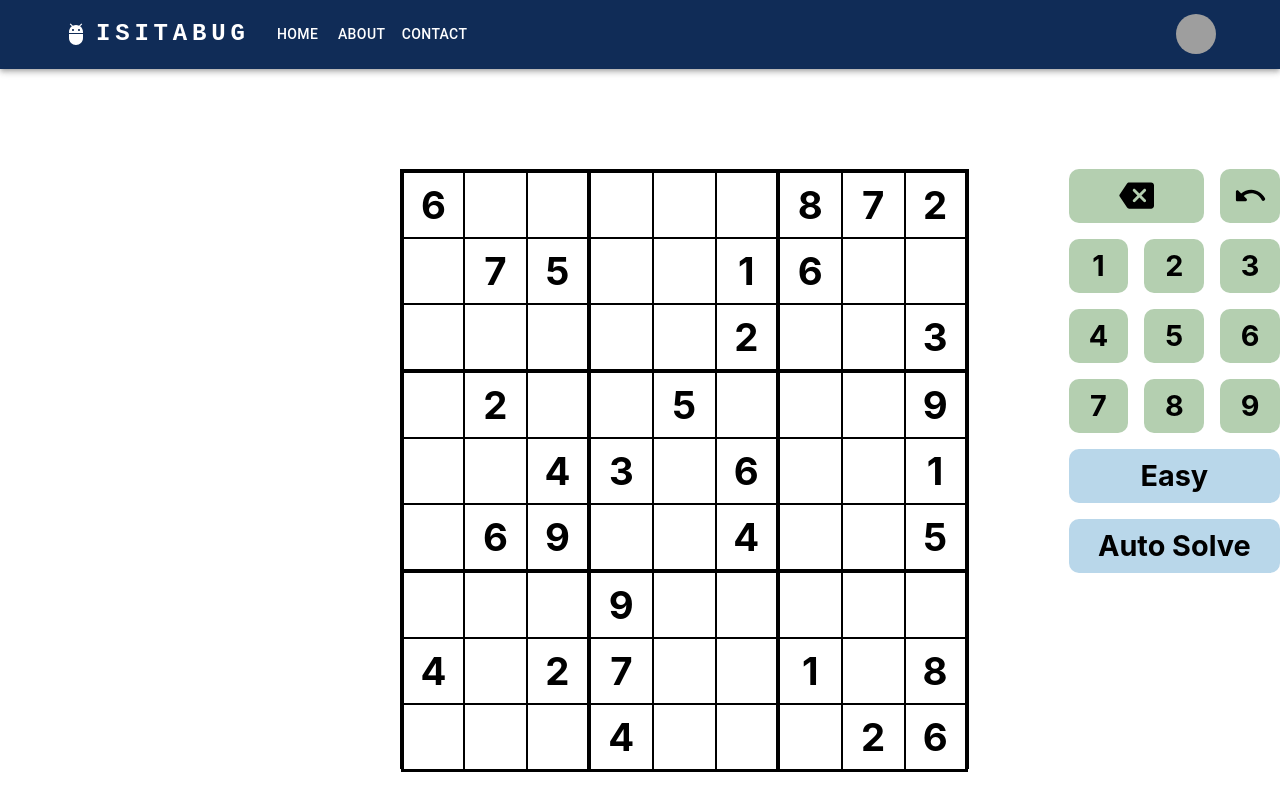
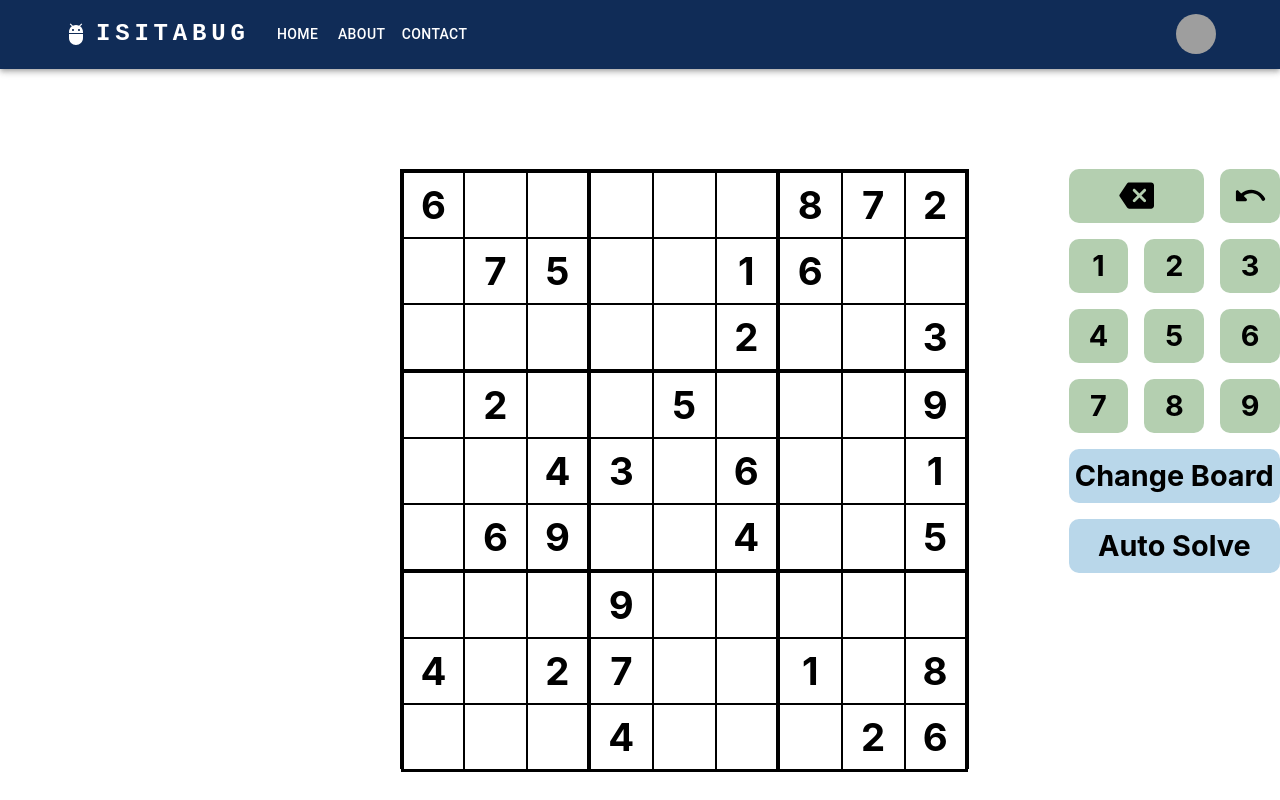
Before and after one commit to ngoclinh3102/malib-ui, a React (Create React App) app: page / in a window 1280 px wide. Built offline with nearby package versions, Linux system fonts and the light colour scheme; grey boxes are pictures that could not be loaded.

Commit message:
test ci/cd 9

```diff
--- a/src/pages/Sodoku/index.jsx
+++ b/src/pages/Sodoku/index.jsx
@@ -98,7 +98,6 @@ const Sodoku = () => {
 	}
 
 	const changeDifficulty = () => {
-		console.log(difficulty)
 		difficulty = difficulty === 1 ? 2 : 1
 		for (let i = 0; i < 9; i++) {
 			BASE_BOARD[i] = [...boards[difficulty][i]]
@@ -260,7 +259,7 @@ const Sodoku = () => {
 							},
 						}}
 					>
-						{difficulty === 1 ? 'Easy' : 'Hard'}
+						Change Board
 					</Stack>
 				</Grid>
 				<Grid item xs={12}>
```
